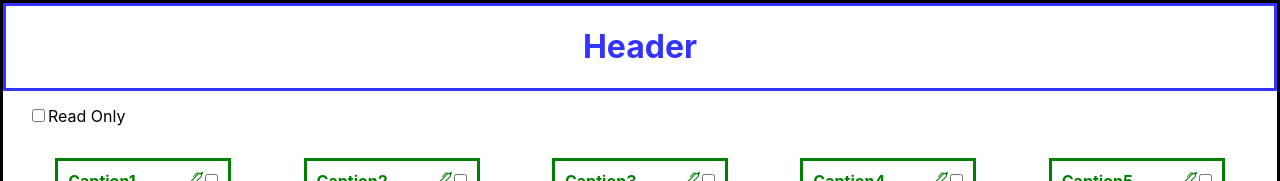
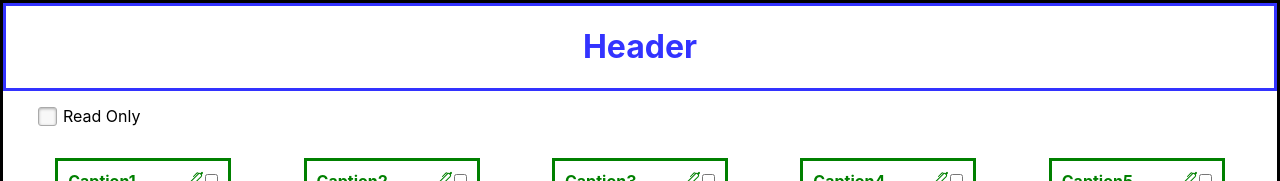
Before and after one commit to ashubenok710/IBA-ReactJS, a React (Create React App) app: page / in a window 1280 px wide. Shown: the top 181 px of the page. Built offline with nearby package versions, Linux system fonts and the light colour scheme.

Commit message:
Task5 initial commit

```diff
--- a/package.json
+++ b/package.json
@@ -13,7 +13,8 @@
     "react-checkbox-component": "^0.1.15",
     "react-dom": "^16.13.1",
     "react-icons": "^3.10.0",
-    "react-scripts": "3.4.1"
+    "react-scripts": "3.4.1",
+    "styled-components": "^5.1.1"
   },
   "scripts": {
     "start": "react-scripts start",
--- a/src/App.css
+++ b/src/App.css
@@ -16,6 +16,6 @@
 }
 
 .checkBoxWrapper{
-  padding-left: 25px;
+  padding-left: 15px;
   padding-top: 15px;
 }
--- a/src/App.js
+++ b/src/App.js
@@ -5,6 +5,7 @@ import StatelessCheckbox from "./StatelessCheckbox";
 
 import Header from "./Header";
 import Card from "./Card";
+import StyledCheckBox from "./StyledCheckbox";
 
 class App extends React.Component {
   constructor(props) {
@@ -52,13 +53,15 @@ class App extends React.Component {
           <Row>
             <Header headerText="Header"></Header>
           </Row>
+
           <Row className="checkBoxWrapper">
-            <StatelessCheckbox
+            <StyledCheckBox
               label="Read Only"
-              checked={readOnly}
+              checked={this.state.readOnly}
               onChange={this.changeMethod}
             />
           </Row>
+
           <Row className="cardWrapper">
             {cards.map((d, index) => (
               <Card
--- /dev/null
+++ b/src/StyledCheckbox/index.js
@@ -0,0 +1,78 @@
+import React from "react";
+
+import styled from "styled-components";
+
+const StyledCheckBox = ({ label, checked, onChange }) => (
+  <Styled onClick={() => onChange(!checked)}>
+    <input type="checkbox" checked={checked} />
+    {label && <label>{label}</label>}
+  </Styled>
+);
+
+export default StyledCheckBox;
+
+const Styled = styled.div`
+  display: inline-block;
+  > input {
+    opacity: 0;
+  }
+  > input + label {
+    position: relative;
+    padding-left: 25px;
+    cursor: pointer;
+    &:before {
+      content: "";
+      position: absolute;
+      left: 0;
+      top: 1px;
+      width: 17px;
+      height: 17px; /* dim. de la case */
+      border: 1px solid #aaa;
+      background: #f8f8f8;
+      border-radius: 3px;
+      box-shadow: inset 0 1px 3px rgba(0, 0, 0, 0.3);
+    }
+    &:after {
+      content: "✔";
+      position: absolute;
+      top: -1px;
+      left: 2px;
+      font-size: 16px;
+      color: #09ad7e;
+      transition: all 0.2s;
+    }
+  }
+  > input:not(:checked) + label {
+    &:after {
+      opacity: 0;
+      transform: scale(0);
+    }
+  }
+  > input:disabled:not(:checked) + label {
+    &:before {
+      box-shadow: none;
+      border-color: #bbb;
+      background-color: #ddd;
+    }
+  }
+  > input:checked + label {
+    &:after {
+      opacity: 1;
+      transform: scale(1);
+    }
+  }
+  > input:disabled:checked + label {
+    &:after {
+      color: #999;
+    }
+  }
+  > input:disabled + label {
+    color: #aaa;
+  }
+  > input:checked:focus + label,
+  input:not(:checked):focus + label {
+    &:before {
+      border: 1px dotted blue;
+    }
+  }
+`;
```
Also changed, not shown: 1 other file (tests, documents, lock files or other folders).
